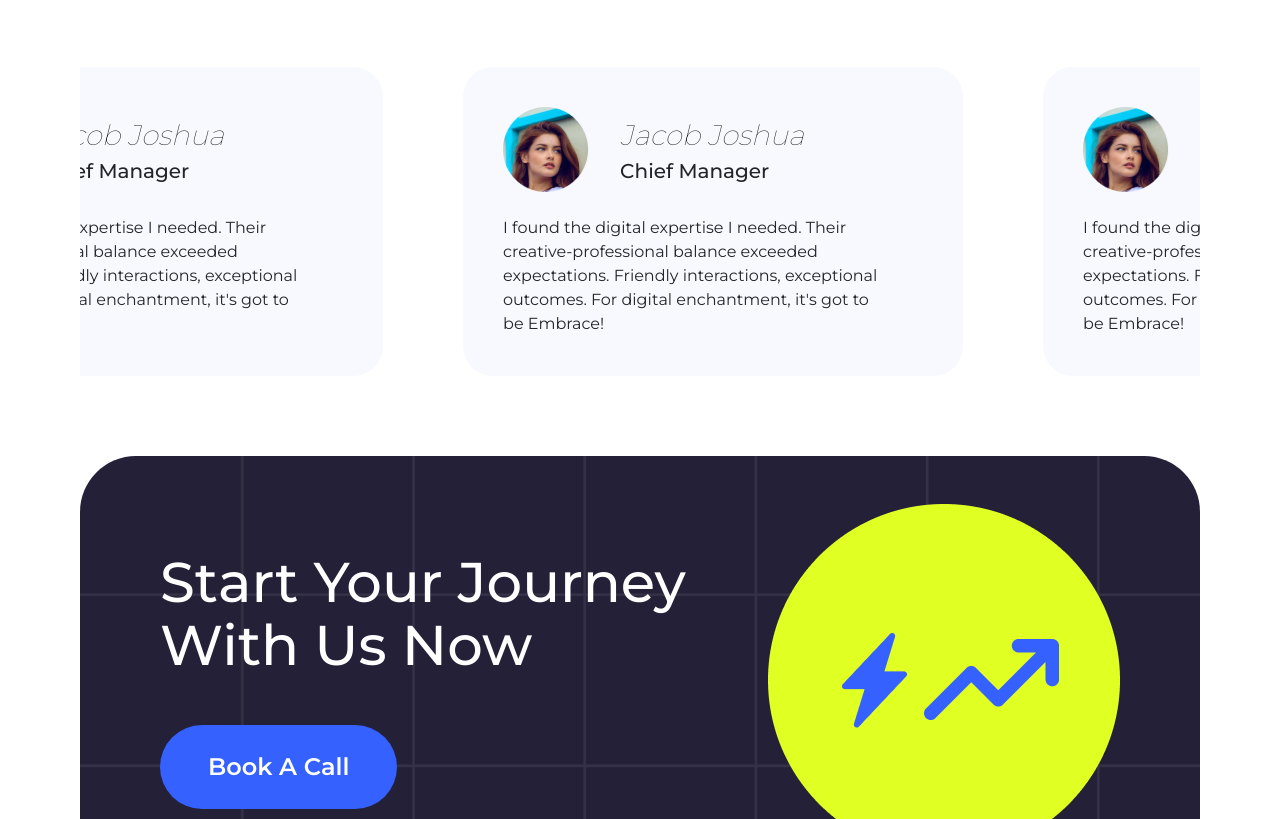
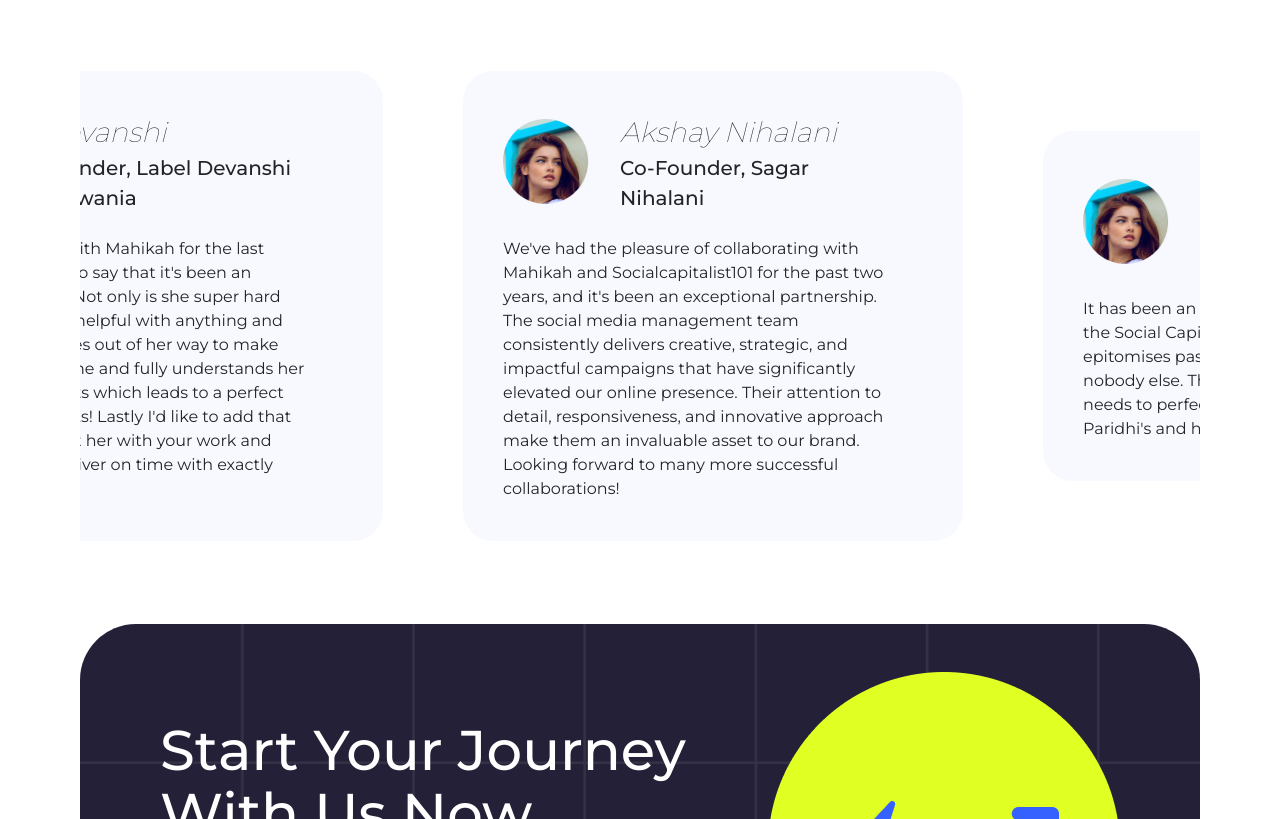
Before and after one commit to Krish-Bajaj/social-capitalist, a React (Create React App) app: page / in a window 1280 px wide. Shown: the part 3175-3994 px from the top of the page. Built offline with nearby package versions, Linux system fonts and the light colour scheme.

Commit message:
chore: addition of testimonials

```diff
--- a/src/data.js
+++ b/src/data.js
@@ -103,37 +103,65 @@ export const commitmentsData = [
 export const MLPtestimonials = [
 	{
 		image: client,
-		name: 'Jacob Joshua',
-		designation: 'Chief Manager',
+		name: 'Devanshi',
+		designation: 'Founder, Label Devanshi Didwania',
 		testimonial:
-			"I found the digital expertise I needed. Their creative-professional balance exceeded expectations. Friendly interactions, exceptional outcomes. For digital enchantment, it's got to be Embrace!",
+			"Ive been working with Mahikah for the last month and l'd like to say that it's been an absolute pleasure! Not only is she super hard working but super helpful with anything and everything. She goes out of her way to make sure the work is done and fully understands her clients requirements which leads to a perfect harmony of interests! Lastly I'd like to add that you can totally trust her with your work and know that she'll deliver on time with exactly what you envision!",
 	},
 	{
 		image: client,
-		name: 'Jacob Joshua',
-		designation: 'Chief Manager',
+		name: 'Akshay Nihalani',
+		designation: 'Co-founder, Sagar Nihalani',
 		testimonial:
-			"I found the digital expertise I needed. Their creative-professional balance exceeded expectations. Friendly interactions, exceptional outcomes. For digital enchantment, it's got to be Embrace!",
+			"We've had the pleasure of collaborating with Mahikah and Socialcapitalist101 for the past two years, and it's been an exceptional partnership. The social media management team consistently delivers creative, strategic, and impactful campaigns that have significantly elevated our online presence. Their attention to detail, responsiveness, and innovative approach make them an invaluable asset to our brand. Looking forward to many more successful collaborations!",
 	},
 	{
 		image: client,
-		name: 'Jacob Joshua',
-		designation: 'Chief Manager',
+		name: 'Deepika',
+		designation: 'Founder, Label Kyrabyninadeepika',
 		testimonial:
-			"I found the digital expertise I needed. Their creative-professional balance exceeded expectations. Friendly interactions, exceptional outcomes. For digital enchantment, it's got to be Embrace!",
+			"It has been an absolute delight working with the Social Capitalist. This brilliant team epitomises passion, dedication and taste like nobody else. The power to translate client's needs to perfect deliverables is definitely Paridhi's and her team's forte.",
 	},
 	{
 		image: client,
-		name: 'Jacob Joshua',
-		designation: 'Chief Manager',
+		name: 'Tracy',
+		designation: 'Founder, The Naviya Edit',
 		testimonial:
-			"I found the digital expertise I needed. Their creative-professional balance exceeded expectations. Friendly interactions, exceptional outcomes. For digital enchantment, it's got to be Embrace!",
+			"Working with Mahikah & team has been incredible. We have worked together almost a year & have created amazing social media presence. I respect how in sync the team are with ideation, keeping on trends, curating informative & fun stories all whilst sticking with the brand's values. I've learnt a lot from the team & love how responsive they are despite being a UK fashion brand. I would highly recommend them to any small business looking to really elevate and focus on their social media or simply need support in this field.",
 	},
 	{
 		image: client,
-		name: 'Jacob Joshua',
-		designation: 'Chief Manager',
+		name: 'Harsh Bhandari',
+		designation: 'Co-Founder, Bhandari Jewels',
 		testimonial:
-			"I found the digital expertise I needed. Their creative-professional balance exceeded expectations. Friendly interactions, exceptional outcomes. For digital enchantment, it's got to be Embrace!",
+			"Social Capitalist is one the best Digital Marketing Team right now in Kolkata. The Team members are very hardworking and put a lot effort! They are very efficient to work with.",
+	},
+	{
+		image: client,
+		name: 'Drishti Nihalani',
+		designation: 'Founder, Purple Boutique',
+		testimonial:
+			"Working with Socialcapitalist101 has been a game-changer for our brand's online presence. The social media management team's dedication, creativity, and meticulous planning have not only increased our engagement but also fostered a genuine connection with our audience. The fact that they have the quickest response to all our queries and needs makes our work super efficient and organized. Their commitment to excellence shines through, making them an indispensable part of Purple's marketing strategy.",
+	},
+	{
+		image: client,
+		name: 'Nupur Wadhwani',
+		designation: 'Co-Founder, Wow Kids',
+		testimonial:
+			"Social capitalist has been wonderful through the journey so far. My expectations have been genuinely surpassed by their performance and the experience they provide to us. They're always on their toes, so energized and enthusiastic about everything happening on the social media platform which helps our page perform so much better! We valued insights and newest trending suggestions provided by Mahikah which enhanced our strategy right away. They certainly know their job well!",
+	},
+	{
+		image: client,
+		name: 'Himanshu Rohra',
+		designation: 'Director, Hi Bao',
+		testimonial:
+			"Social Capitalist has a very professional and dedicated young team. The ideas, designs and the product they deliver continue to exceed every expectation that we set. Would strongly and surely recommend to anyone who is looking for anything related to Digital Marketing, Social Media Management or Graphic Design. They're the best!",
+	},
+	{
+		image: client,
+		name: 'Vineet Gupta',
+		designation: 'Founder, Kamakhya Kolkata',
+		testimonial:
+			"Social capitalist is a team of young and energetic individuals. They did a brilliant job to grow my business digitally and get better leads. Thank you for the efforts.",
 	},
 ]
```
Also changed, not shown: 1 other file (tests, documents, lock files or other folders).
